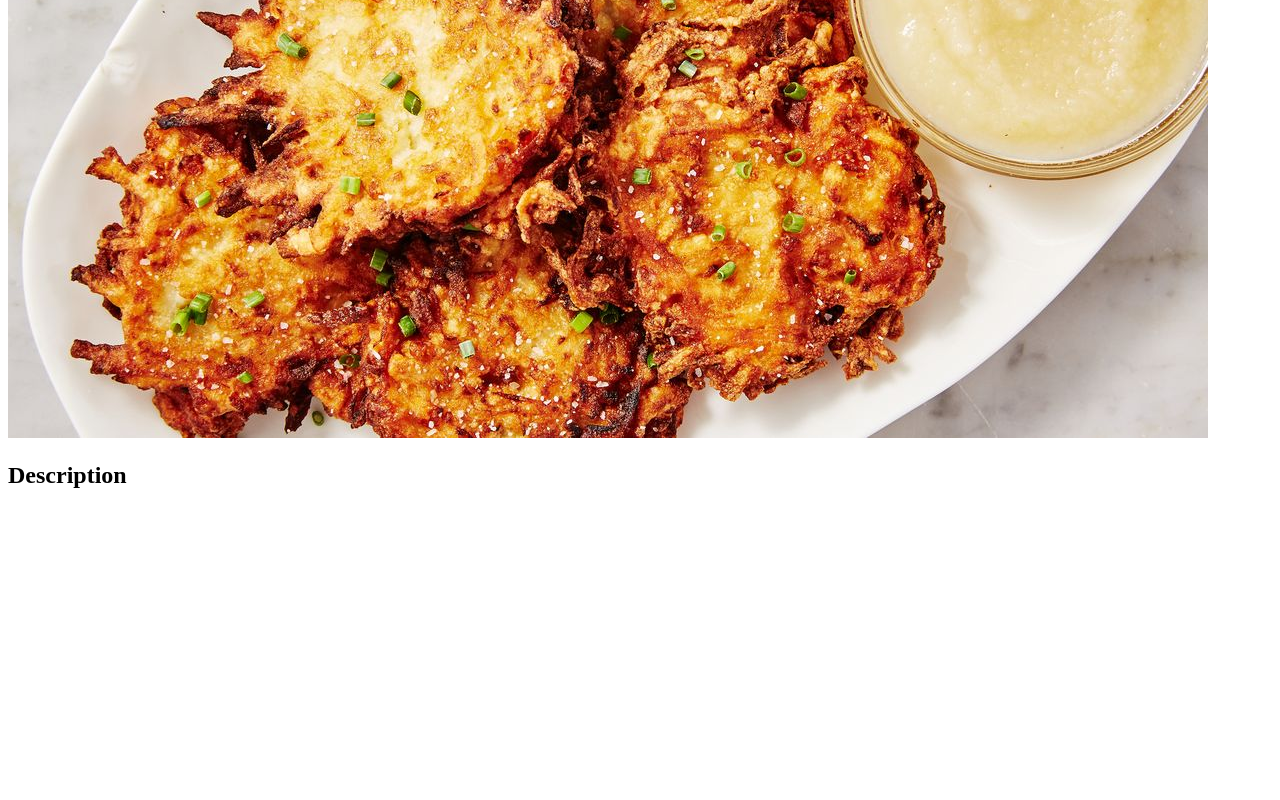
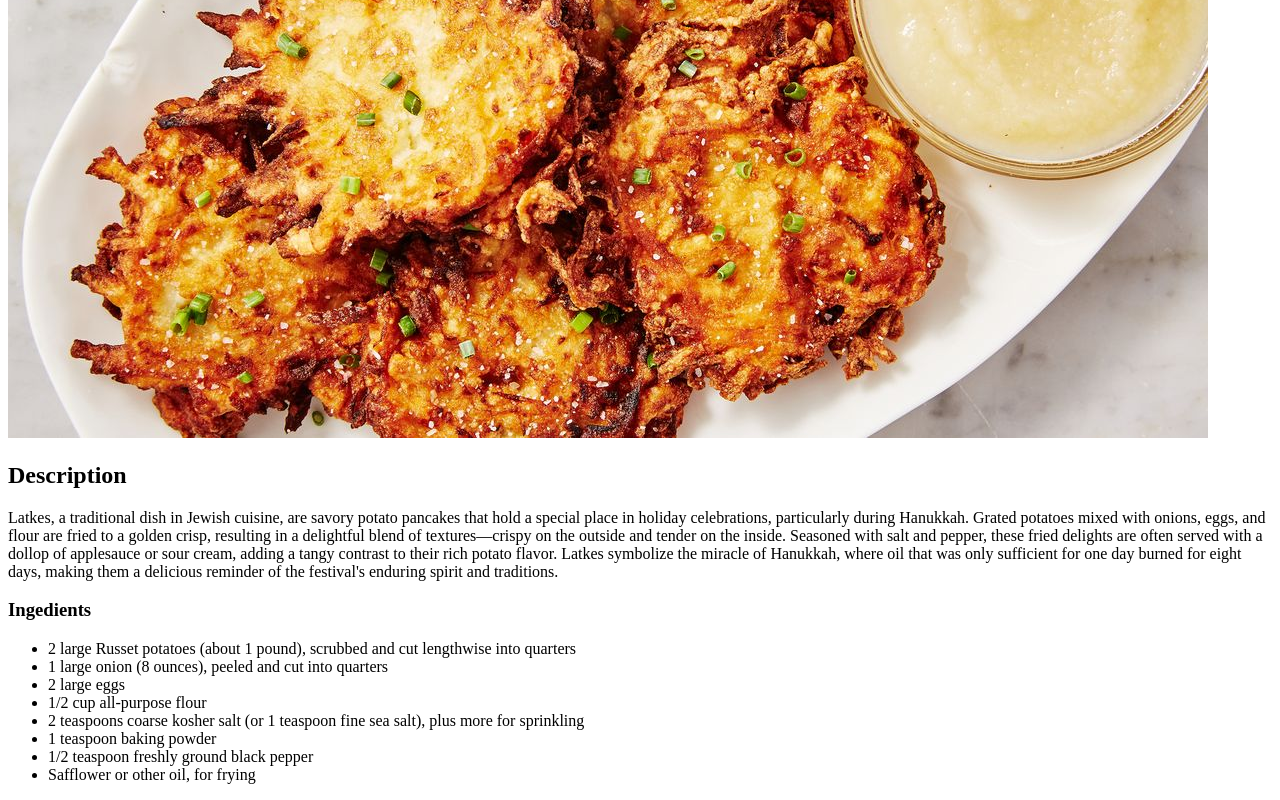
Before and after one commit to hayleymh/odin-recipes, a plain HTML site: page recipes/latkes.html in a window 1280 px wide. Shown: the part 317-1117 px from the top of the page. Before the commit the page ends 826 px from the top, so only its background shows below. Drawn offline with Linux system fonts and the light colour scheme.

Commit message:
Add ingredient list to latkes recipes

```diff
--- a/recipes/latkes.html
+++ b/recipes/latkes.html
@@ -8,6 +8,21 @@
         <h1>Classic Potato Latkes</h1>
         <img src="img/latkes.jpg" alt="five potato lakes with sour cream and applesauce on the side">
         <h2>Description</h2>
-        <p></p>
+        <p>Latkes, a traditional dish in Jewish cuisine, are savory potato pancakes that hold a special place in holiday celebrations, particularly during Hanukkah.
+            Grated potatoes mixed with onions, eggs, and flour are fried to a golden crisp, resulting in a delightful blend of textures—crispy on the outside and tender on the inside.
+            Seasoned with salt and pepper, these fried delights are often served with a dollop of applesauce or sour cream, adding a tangy contrast to their rich potato flavor.
+            Latkes symbolize the miracle of Hanukkah, where oil that was only sufficient for one day burned for eight days,
+            making them a delicious reminder of the festival's enduring spirit and traditions.</p>
+        <h3>Ingedients</h3>
+        <ul>
+            <li>2 large Russet potatoes (about 1 pound), scrubbed and cut lengthwise into quarters</li>
+            <li>1 large onion (8 ounces), peeled and cut into quarters</li>
+            <li>2 large eggs</li>
+            <li>1/2 cup all-purpose flour</li>
+            <li>2 teaspoons coarse kosher salt (or 1 teaspoon fine sea salt), plus more for sprinkling</li>
+            <li>1 teaspoon baking powder</li>
+            <li>1/2 teaspoon freshly ground black pepper</li>
+            <li>Safflower or other oil, for frying</li>
+        </ul>
     </body>
 </html>
```
